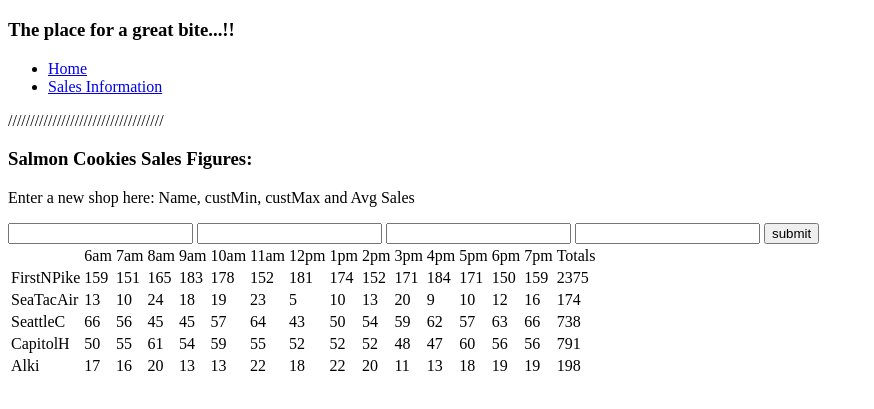
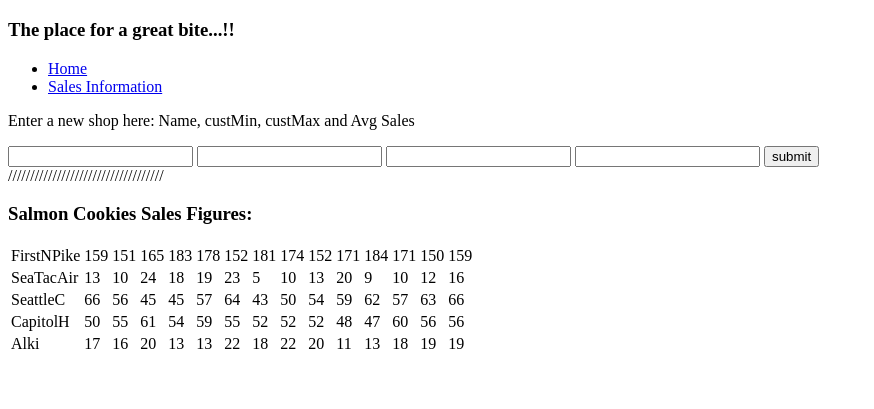
Before and after one commit to rlkman/cookie-stand, a plain HTML site: page sales.html in a window 1280 px wide. Shown: the part 61-470 px from the top of the page, without its empty margins (0-874 px from the left). Drawn offline with Linux system fonts and the light colour scheme.

Commit message:
my table impemetaation taking shape

```diff
--- a/app.js
+++ b/app.js
@@ -12,6 +12,7 @@ function Store(name, min, max, avg) {
   this.salesResults = [];
   shopsArray.push(this);
   this.cookiesPerDayArray();
+  this.render();
 }
 console.log('object constructor created: ', Store);
 
@@ -26,6 +27,26 @@ Store.prototype.cookiesPerDayArray = function() {
     this.salesResults.push(this.cookiesPerHour());
     //console.log('HourlyLog for Day: ', this.salesResults)
   }
+};
+
+// Good use of a constructor function; style and syntax are correctly implemented
+// Each cookie stand location should have a separate render() method that creates and appends its row to the table
+// The header row and footer row are each created in their own stand-alone function
+// Duplicate code has been removed and DRY principles are evident
+// Working on a non-master branch for the day, with regular commit history. Basically, every time you get something to work, you should do a commit. But you only need to push every couple of hours or so, tops.
+
+Store.prototype.render = function (){
+  var tableElt = document.getElementById('store-tbl');
+  var tRowElt = document.createElement('tr');
+  var cellElt = document.createElement('td');
+  tRowElt.appendChild(cellElt);
+  cellElt.textContent = (this.name);
+  for (var i = 0; i < storeOpTimes.length; i++) {
+    var infoCells = document.createElement('td');
+    infoCells.textContent = this.salesResults[i];
+    tRowElt.appendChild(infoCells);
+  }
+  tableElt.appendChild(tRowElt);
 };
 
 var FirstNPike = new Store('FirstNPike', 23, 65, 6.3);
@@ -47,56 +68,51 @@ console.log('ShopsArray is: ', shopsArray);
 
 console.log('WE ARE HEEEREEEE!!!');
 
-var createTable = function() {
-  var tableEl = document.getElementById('store-tbl');
-  var header = createTableHead();
-  var body = createTableBody();
-  tableEl.appendChild(header);
-  tableEl.appendChild(body);
-};
-
-var createTableHead = function() {
-  var theadEl = document.createElement('thead');
-  var headRow = createTableRow('', storeOpTimes, 'Totals');
-  theadEl.appendChild(headRow);
-  return theadEl;
-};
-
-var createTableBody = function() {
-  var tbodyEl = document.createElement('tbody');
-
-  for(var k = 0; k < shopsArray.length; k++) {
-    var bodyRow = createTableRow(shopsArray[k].name, shopsArray[k].salesResults, shopsArray[k].totalDay);
-    tbodyEl.appendChild(bodyRow);
-  }
-  return tbodyEl;
-};
-
-function createTableRow(verticalHeader, dataPoints, verticalFooter) {
-  var trEl = document.createElement('tr');
-  var tdElOne = document.createElement('td');
-  tdElOne.textContent = verticalHeader;
-  trEl.appendChild(tdElOne);
-
-  for(var j = 0; j < dataPoints.length; j++) {
-    var tdElTwo = document.createElement('td');
-    tdElTwo.textContent = dataPoints[j];
-    trEl.appendChild(tdElTwo);
-  }
-
-  var tdElThree = document.createElement('td');
-  tdElThree.textContent = verticalFooter;
-  trEl.appendChild(tdElThree);
-
-  return trEl;
-}
-
-createTable();
-
-
-//Event Handling
-//   var newStore = new Store(newStoreName, newMinCust, newMaxCust, newAvg);
-//   console.log('new store added into the array: ', stores);
+// var createTable = function() {
+//   var tableEl = document.getElementById('store-tbl');
+//   var header = createTableHead();
+//   var body = createTableBody();
+//   tableEl.appendChild(header);
+//   tableEl.appendChild(body);
+// };
+//
+// var createTableHead = function() {
+//   var theadEl = document.createElement('thead');
+//   var headRow = createTableRow('', storeOpTimes, 'Totals');
+//   theadEl.appendChild(headRow);
+//   return theadEl;
+// };
+//
+// var createTableBody = function() {
+//   var tbodyEl = document.createElement('tbody');
+//
+//   for(var k = 0; k < shopsArray.length; k++) {
+//     var bodyRow = createTableRow(shopsArray[k].name, shopsArray[k].salesResults, shopsArray[k].totalDay);
+//     tbodyEl.appendChild(bodyRow);
+//   }
+//   return tbodyEl;
+// };
+//
+// function createTableRow(verticalHeader, dataPoints, verticalFooter) {
+//   var trEl = document.createElement('tr');
+//   var tdElOne = document.createElement('td');
+//   tdElOne.textContent = verticalHeader;
+//   trEl.appendChild(tdElOne);
+//
+//   for(var j = 0; j < dataPoints.length; j++) {
+//     var tdElTwo = document.createElement('td');
+//     tdElTwo.textContent = dataPoints[j];
+//     trEl.appendChild(tdElTwo);
+//   }
+//
+//   var tdElThree = document.createElement('td');
+//   tdElThree.textContent = verticalFooter;
+//   trEl.appendChild(tdElThree);
+//
+//   return trEl;
+// }
+//
+// createTable();
 
 
 var formEl = document.getElementById('main-form');
--- a/sales.html
+++ b/sales.html
@@ -3,21 +3,17 @@
 <head>
   <title>Salmon Cookies-Sales</title>
 </head>
+<body>
   <header>
     <h1>Pat's Salmon Cookies</h1>
     <h3>The place for a great bite...!!</h3>
   </header>
-<body>
+
   <section id="main-section">
     <ul>
       <li><a href="index.html" class="list-items">Home</a></li>
       <li><a href="sales.html" class="list-items">Sales Information</a></li>
     </ul>
-  </section>
-  <section>
-  ///////////////////////////////////
- <h3>Salmon Cookies Sales Figures:</h3>
- <table id="store-tbl">
   </section>
 
   <section>
@@ -31,6 +27,13 @@
     </form>
   </section>
 
+  <section>
+  ///////////////////////////////////
+  <h3>Salmon Cookies Sales Figures:</h3>
+  <table id="store-tbl">
+  </section>
+
+
   <script src="app.js"></script>
 </body>
 </html>
```
Lines whose indentation alone changed are shown as unchanged.
